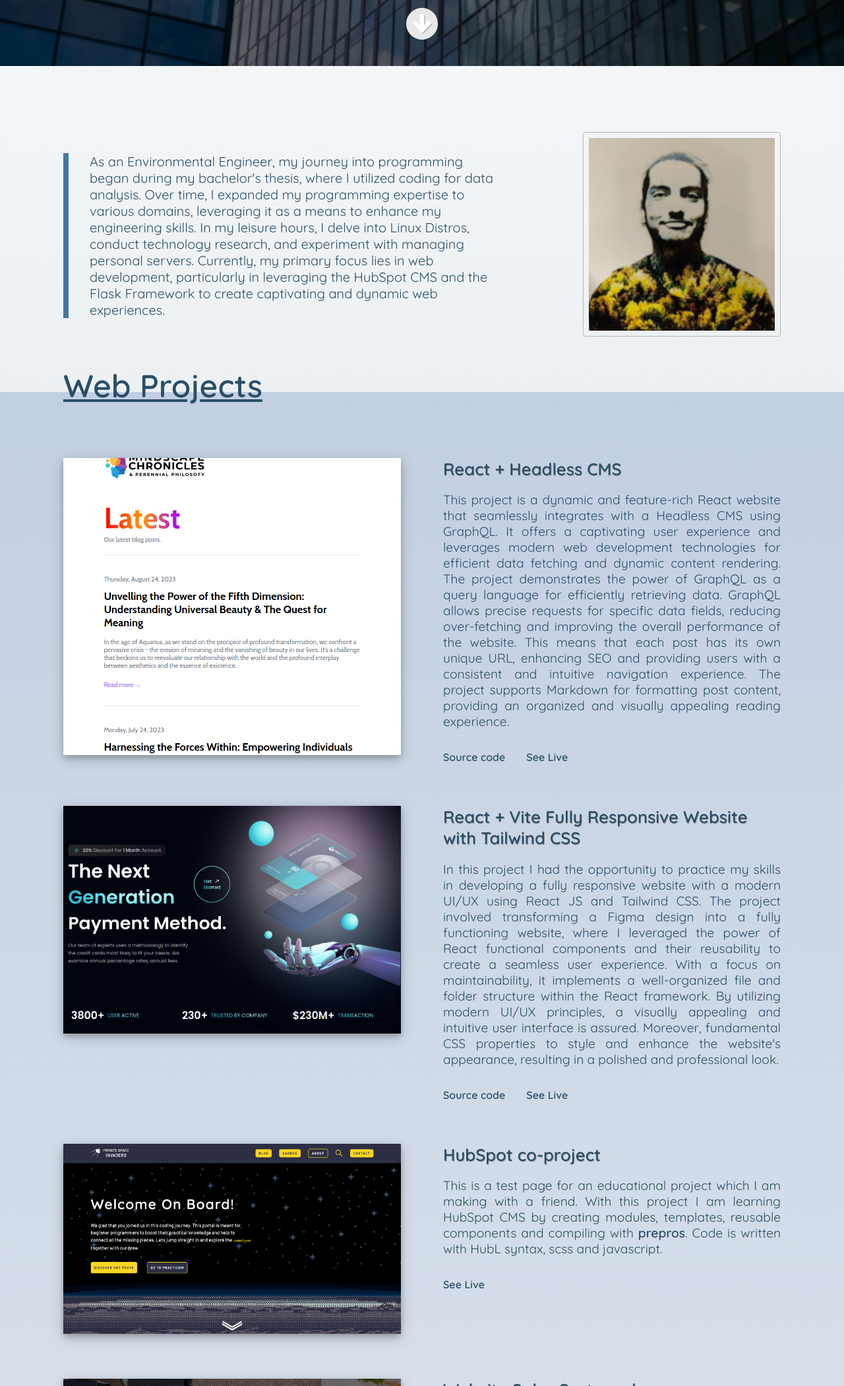
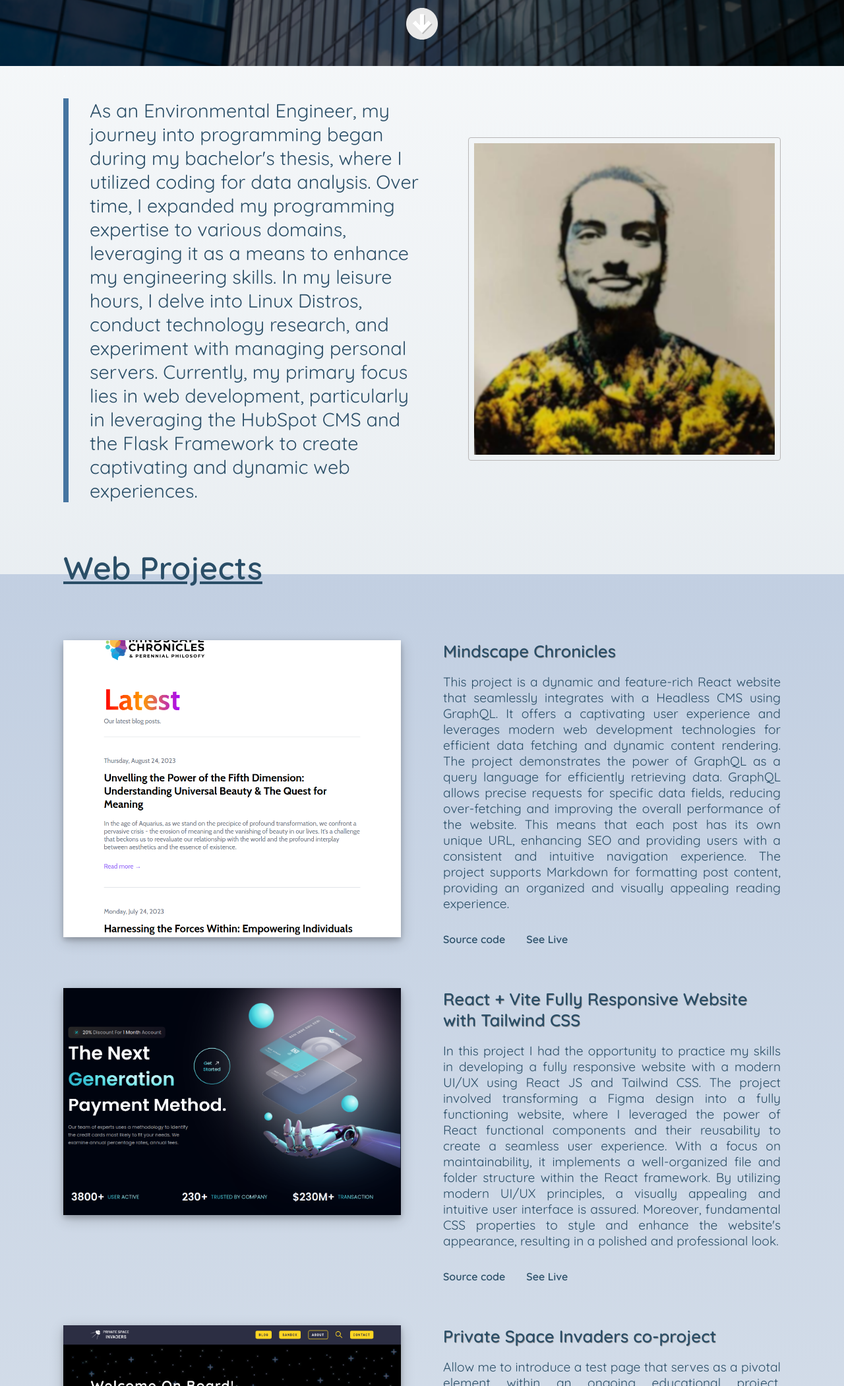
Before and after one commit to westoleaboat/new_cv-portfolio, a plain HTML site: page index.html in a window 1280 px wide. Shown: the part 700-2800 px from the top of the page at 66% size. Drawn offline with Linux system fonts and the light colour scheme.

Commit message:
(FIX) project description

```diff
--- a/dist/css/module.css
+++ b/dist/css/module.css
@@ -6,14 +6,11 @@
   --green-dark: #2a4e67;
 }
 
-*,
-*::before,
-*::after {
+*, *::before, *::after {
   box-sizing: border-box;
 }
 
-html,
-body {
+html, body {
   margin: 0;
   font-family: "Quicksand", sans-serif;
   scroll-behavior: smooth;
@@ -185,10 +182,6 @@ section {
   align-items: center;
   gap: 4rem;
   margin-bottom: 10vh;
-  margin-top: 10vh;
-}
-.a__container .a__image {
-  width: 300px;
 }
 
 .about h2 {
@@ -207,8 +200,8 @@ section {
   }
 }
 .a__paragraph {
-  max-width: 60%;
-  font-size: 20px;
+  max-width: 550px;
+  font-size: 1.8rem;
   font-weight: 400;
   border-left: 8px solid #4675a1;
   padding-left: 2rem;
@@ -227,7 +220,7 @@ section {
     text-align: justify;
   }
   .a__image {
-    display: none;
+    max-width: 350px;
   }
 }
 .a__image > img {
@@ -520,9 +513,13 @@ p.selected {
     transform: translateX(-50%);
     /* transform: translateX(0); */
   }
+}
+@media (max-width: 800px) {
   .tabs__textarea {
     overflow: auto;
   }
+}
+@media (max-width: 800px) {
   .tabs__body {
     width: 95%;
   }
--- a/index.html
+++ b/index.html
@@ -73,7 +73,7 @@
       <!-- single project -->
       <div class="p__project">
         <div class="p__richtext">
-          <h3>React + Headless CMS</h3>
+          <h3>Mindscape Chronicles</h3>
           <p>
             This project is a dynamic and feature-rich React website that seamlessly integrates with a Headless CMS using GraphQL. It offers a captivating user experience and leverages modern web development technologies for efficient data fetching and dynamic content rendering.
               The project demonstrates the power of GraphQL as a query language for efficiently retrieving data. GraphQL allows precise requests for specific data fields, reducing over-fetching and improving the overall performance of the website. This means that each post has its own unique URL, enhancing SEO and providing users with a consistent and intuitive navigation experience.
@@ -194,11 +194,14 @@
       <!-- single project -->
       <div class="p__project">
         <div class="p__richtext">
-          <h3>HubSpot co-project</h3>
-          <p>This is a test page for an educational project which I am making with a friend. With this project I am
-            learning HubSpot CMS by creating modules, templates, reusable components and compiling with
-            <b>prepros</b>. Code is
-            written with HubL syntax, scss and javascript.
+          <h3>Private Space Invaders co-project</h3>
+
+          <p>Allow me to introduce a test page that serves as a pivotal element within an ongoing educational project, collaboratively maintained. Dedicated to the acquisition of profound expertise in HubSpot CMS, driven by the creation of intricate modules, meticulously crafted templates, and the development of reusable components. The amalgamation of these elements is compiled with <b>prepros</b>.
+            The project embodies a convergence of various programming languages, most notably the HubL syntax, SCSS, and JavaScript, symbolizing a synthesis of cutting-edge technology and a zealous pursuit of knowledge.
+
+            Thank you for joining us on this journey of exploration and growth.
+
+
           </p>
           <div class="p__links">
 
```
Also changed, not shown: 1 other file.
